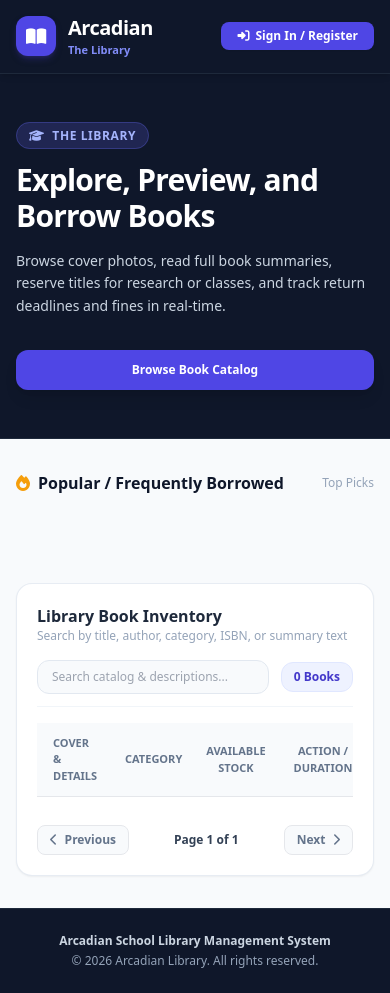
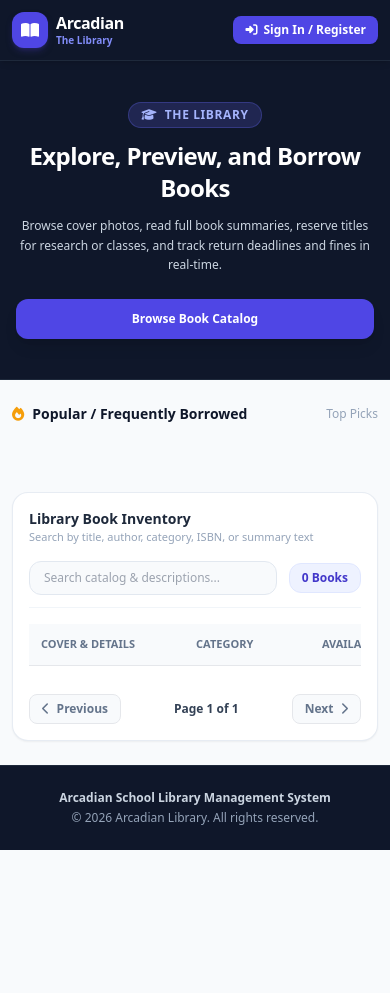
Before and after one commit to arnoldcruzjr3030-lab/WebArcadianLibrary, a website with bundled scripts: page index.html in a window 390 px wide. After the commit the page ends 850 px from the top, so only its background shows below. Built offline with nearby package versions, Linux system fonts and the light colour scheme; no server answers.

Commit message:
Update index.html

```diff
--- a/index.html
+++ b/index.html
@@ -14,36 +14,36 @@
 
   <!-- Header Navigation -->
   <header class="bg-slate-900 text-white border-b border-slate-800 sticky top-0 z-40 shadow-md">
-    <div class="max-w-7xl mx-auto px-4 sm:px-6 py-3.5 flex justify-between items-center">
+    <div class="max-w-7xl mx-auto px-3 sm:px-6 py-3 flex flex-wrap justify-between items-center gap-2">
 
       <!-- Brand Logo -->
-      <a href="index.html" class="flex items-center space-x-3">
-        <div class="w-10 h-10 rounded-xl bg-indigo-600 flex items-center justify-center text-white font-bold text-lg shadow-md shadow-indigo-900/50">
+      <a href="index.html" class="flex items-center space-x-2 sm:space-x-3">
+        <div class="w-9 h-9 sm:w-10 sm:h-10 rounded-xl bg-indigo-600 flex items-center justify-center text-white font-bold text-base sm:text-lg shadow-md shadow-indigo-900/50 flex-shrink-0">
           <i class="fa-solid fa-book-open"></i>
         </div>
         <div>
-          <h1 class="text-xl font-bold tracking-tight text-white">Arcadian</h1>
-          <p class="text-[11px] text-indigo-400 font-semibold">The Library</p>
+          <h1 class="text-base sm:text-xl font-bold tracking-tight text-white leading-tight">Arcadian</h1>
+          <p class="text-[10px] sm:text-[11px] text-indigo-400 font-semibold">The Library</p>
         </div>
       </a>
 
-      <!-- Right Navigation Actions -->
-      <div id="user-nav" class="flex items-center gap-3">
-        <a id="login-nav-btn" href="login.html" class="bg-indigo-600 hover:bg-indigo-700 text-white px-4 py-1.5 rounded-lg text-xs font-semibold transition flex items-center gap-1.5 shadow-sm">
+      <!-- Right Navigation Actions (Optimized for Mobile/Admin view) -->
+      <div id="user-nav" class="flex items-center gap-1.5 sm:gap-3 flex-wrap justify-end">
+        <a id="login-nav-btn" href="login.html" class="bg-indigo-600 hover:bg-indigo-700 text-white px-3 sm:px-4 py-1.5 rounded-lg text-xs font-semibold transition flex items-center gap-1.5 shadow-sm">
           <i class="fa-solid fa-right-to-bracket"></i> Sign In / Register
         </a>
 
         <!-- Logged-in Navigation Profile -->
-        <div id="user-profile" class="hidden items-center gap-3">
-          <a id="dashboard-portal-btn" href="student-dashboard.html" class="bg-slate-800 hover:bg-slate-700 text-slate-200 px-3 py-1.5 rounded-lg text-xs font-semibold transition flex items-center gap-1.5 border border-slate-700">
+        <div id="user-profile" class="hidden items-center gap-1.5 sm:gap-2.5 flex-wrap">
+          <a id="dashboard-portal-btn" href="student-dashboard.html" class="bg-slate-800 hover:bg-slate-700 text-slate-200 px-2.5 sm:px-3 py-1.5 rounded-lg text-[11px] sm:text-xs font-semibold transition flex items-center gap-1 border border-slate-700">
             <i class="fa-solid fa-table-columns"></i> Dashboard
           </a>
-          <a href="profile.html" class="bg-slate-800 hover:bg-slate-700 text-slate-200 px-3 py-1.5 rounded-lg text-xs font-semibold transition flex items-center gap-1.5 border border-slate-700">
-            <i class="fa-solid fa-user"></i> My Profile
+          <a href="profile.html" class="bg-slate-800 hover:bg-slate-700 text-slate-200 px-2.5 sm:px-3 py-1.5 rounded-lg text-[11px] sm:text-xs font-semibold transition flex items-center gap-1 border border-slate-700">
+            <i class="fa-solid fa-user"></i> Profile
           </a>
-          <span id="user-email-display" class="text-xs sm:text-sm text-slate-300 font-medium"></span>
-          <button id="logout-btn" class="bg-slate-800 hover:bg-red-600 text-slate-300 hover:text-white px-3 py-1.5 rounded-lg text-xs font-semibold transition flex items-center gap-1.5 border border-slate-700">
-            <i class="fa-solid fa-right-from-bracket"></i> Logout
+          <span id="user-email-display" class="text-[11px] sm:text-xs text-slate-300 font-medium truncate max-w-[120px] sm:max-w-none"></span>
+          <button id="logout-btn" class="bg-slate-800 hover:bg-red-600 text-slate-300 hover:text-white px-2.5 sm:px-3 py-1.5 rounded-lg text-[11px] sm:text-xs font-semibold transition flex items-center gap-1 border border-slate-700" title="Logout">
+            <i class="fa-solid fa-right-from-bracket"></i> <span class="hidden md:inline">Logout</span>
           </button>
         </div>
       </div>
@@ -52,19 +52,19 @@
   </header>
 
   <!-- Hero Banner -->
-  <section class="bg-slate-900 text-white py-12 px-4 sm:px-6 relative overflow-hidden border-b border-slate-800">
-    <div class="max-w-7xl mx-auto flex flex-col md:flex-row items-center justify-between gap-8 relative z-10">
-      <div class="space-y-4 max-w-2xl">
-        <span class="px-3 py-1 text-xs font-bold uppercase tracking-wider rounded-full bg-indigo-500/20 text-indigo-300 border border-indigo-500/30">
+  <section class="bg-slate-900 text-white py-10 sm:py-12 px-4 sm:px-6 relative overflow-hidden border-b border-slate-800">
+    <div class="max-w-7xl mx-auto flex flex-col md:flex-row items-center justify-between gap-6 sm:gap-8 relative z-10">
+      <div class="space-y-3 sm:space-y-4 max-w-2xl text-center md:text-left">
+        <span class="inline-block px-3 py-1 text-xs font-bold uppercase tracking-wider rounded-full bg-indigo-500/20 text-indigo-300 border border-indigo-500/30">
           <i class="fa-solid fa-graduation-cap mr-1"></i> The Library
         </span>
-        <h2 class="text-3xl sm:text-4xl font-extrabold tracking-tight">Explore, Preview, and Borrow Books</h2>
-        <p class="text-slate-300 text-sm sm:text-base leading-relaxed">
+        <h2 class="text-2xl sm:text-4xl font-extrabold tracking-tight">Explore, Preview, and Borrow Books</h2>
+        <p class="text-slate-300 text-xs sm:text-base leading-relaxed">
           Browse cover photos, read full book summaries, reserve titles for research or classes, and track return deadlines and fines in real-time.
         </p>
       </div>
-      <div class="flex gap-3 w-full sm:w-auto">
-        <a href="#catalog-section" class="flex-1 sm:flex-none text-center bg-indigo-600 hover:bg-indigo-700 text-white font-bold text-xs sm:text-sm px-6 py-3 rounded-xl transition shadow-lg">
+      <div class="flex gap-3 w-full sm:w-auto justify-center">
+        <a href="#catalog-section" class="w-full sm:w-auto text-center bg-indigo-600 hover:bg-indigo-700 text-white font-bold text-xs sm:text-sm px-6 py-3 rounded-xl transition shadow-lg">
           Browse Book Catalog
         </a>
       </div>
@@ -72,18 +72,18 @@
   </section>
 
   <!-- Main Catalog Content -->
-  <main class="max-w-7xl mx-auto px-4 sm:px-6 py-8 w-full flex-grow space-y-8">
+  <main class="max-w-7xl mx-auto px-3 sm:px-6 py-6 sm:py-8 w-full flex-grow space-y-6 sm:space-y-8">
 
     <!-- Top Most Popular Books Banner -->
-    <div class="space-y-4">
+    <div class="space-y-3 sm:space-y-4">
       <div class="flex items-center justify-between">
-        <h3 class="text-base sm:text-lg font-bold text-slate-900 flex items-center gap-2">
+        <h3 class="text-sm sm:text-lg font-bold text-slate-900 flex items-center gap-2">
           <i class="fa-solid fa-fire text-amber-500"></i> Popular / Frequently Borrowed
         </h3>
         <span class="text-xs text-slate-400 font-medium">Top Picks</span>
       </div>
 
-      <div id="top-books-container" class="grid grid-cols-1 sm:grid-cols-2 lg:grid-cols-3 gap-6">
+      <div id="top-books-container" class="grid grid-cols-1 sm:grid-cols-2 lg:grid-cols-3 gap-4 sm:gap-6">
         <!-- Dynamic Content Injected via JS -->
       </div>
     </div>
@@ -94,11 +94,11 @@
     </div>
 
     <!-- Main Inventory & Search Catalog -->
-    <div id="catalog-section" class="bg-white rounded-2xl shadow-sm border border-slate-200/80 p-5 space-y-4">
+    <div id="catalog-section" class="bg-white rounded-2xl shadow-sm border border-slate-200/80 p-4 sm:p-5 space-y-4">
       <div class="flex flex-col sm:flex-row justify-between items-start sm:items-center gap-4 pb-3 border-b border-slate-100">
         <div>
-          <h3 class="text-base font-bold text-slate-800">Library Book Inventory</h3>
-          <p class="text-xs text-slate-400">Search by title, author, category, ISBN, or summary text</p>
+          <h3 class="text-sm sm:text-base font-bold text-slate-800">Library Book Inventory</h3>
+          <p class="text-[11px] sm:text-xs text-slate-400">Search by title, author, category, ISBN, or summary text</p>
         </div>
 
         <div class="flex items-center gap-3 w-full sm:w-auto">
@@ -109,13 +109,13 @@
 
       <!-- Catalog Table -->
       <div class="overflow-x-auto">
-        <table class="w-full text-left border-collapse">
+        <table class="w-full text-left border-collapse min-w-[600px]">
           <thead>
             <tr class="bg-slate-50 border-b text-[11px] font-bold text-slate-500 uppercase">
-              <th class="py-3 px-4">Cover & Details</th>
+              <th class="py-3 px-3 sm:px-4">Cover & Details</th>
               <th class="py-3 px-3">Category</th>
               <th class="py-3 px-3 text-center">Available Stock</th>
-              <th class="py-3 px-4 text-center">Action / Duration</th>
+              <th class="py-3 px-3 sm:px-4 text-center">Action / Duration</th>
             </tr>
           </thead>
           <tbody id="book-list-tbody" class="divide-y text-xs">
@@ -141,14 +141,14 @@
 
   <!-- Expanded Book Summary & Image Modal Popup -->
   <div id="summary-modal" class="fixed inset-0 bg-slate-900/60 backdrop-blur-sm z-50 hidden flex items-center justify-center p-4">
-    <div class="bg-white rounded-2xl max-w-xl w-full p-6 space-y-4 shadow-2xl border border-slate-200">
+    <div class="bg-white rounded-2xl max-w-xl w-full p-5 sm:p-6 space-y-4 shadow-2xl border border-slate-200">
       <div class="flex justify-between items-start border-b border-slate-100 pb-3">
         <div class="flex items-center gap-3">
           <div id="modal-cover-container" class="w-14 h-20 bg-slate-100 rounded-lg overflow-hidden flex-shrink-0 border border-slate-200">
             <!-- Dynamic Image or Fallback -->
           </div>
           <div>
-            <h3 id="modal-book-title" class="text-lg font-bold text-slate-900 leading-tight">Book Title</h3>
+            <h3 id="modal-book-title" class="text-base sm:text-lg font-bold text-slate-900 leading-tight">Book Title</h3>
             <p id="modal-book-author" class="text-xs text-slate-500 font-medium">by Author</p>
             <span id="modal-book-category" class="inline-block mt-1 px-2.5 py-0.5 text-[10px] font-bold uppercase rounded-full bg-indigo-50 text-indigo-700 border border-indigo-100">Category</span>
           </div>
```
